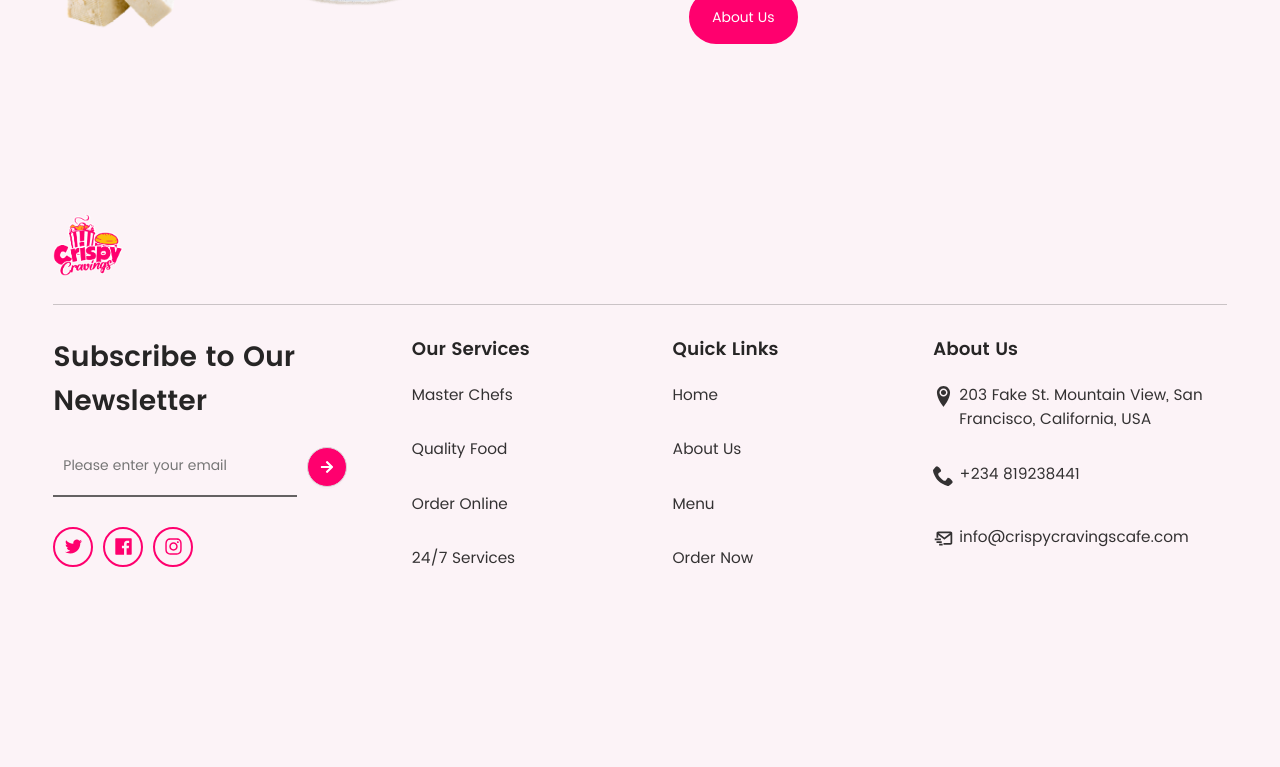
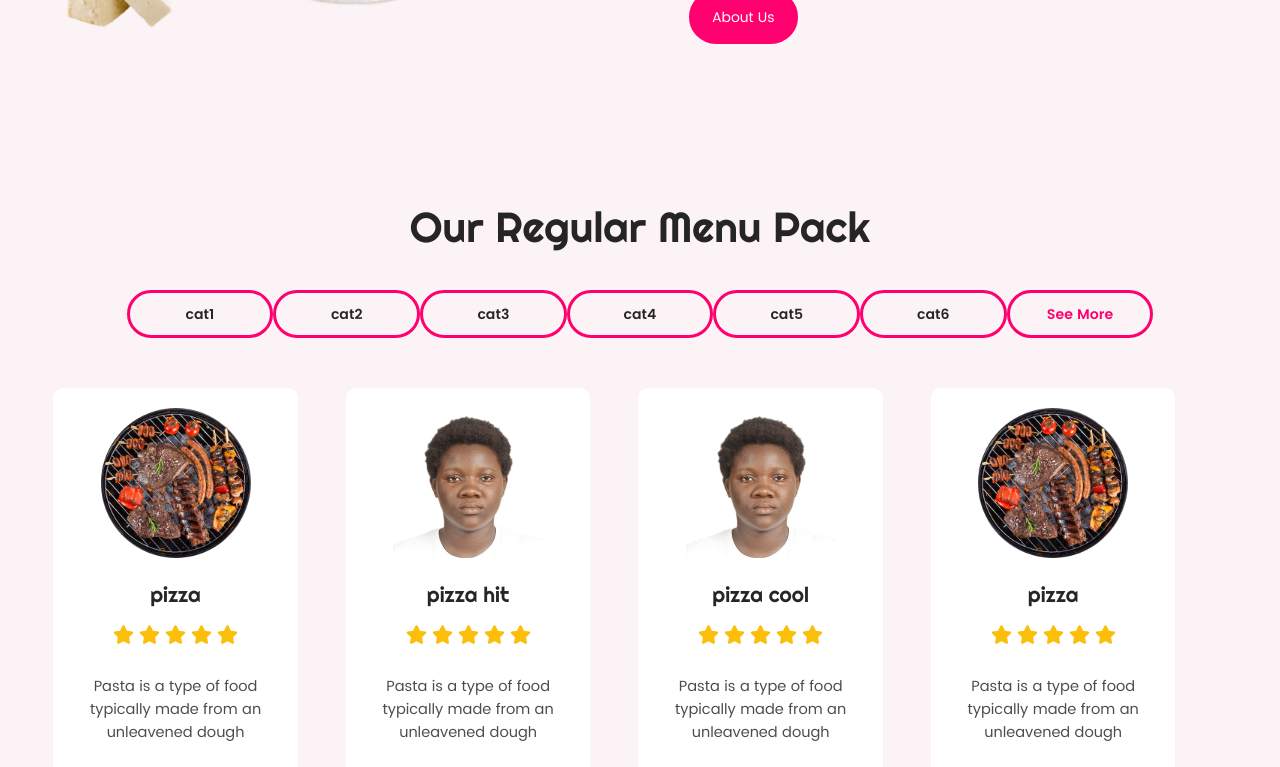
Before and after one commit to dasimems/crispy-cravings, a React (Create React App) app: page / in a window 1280 px wide. Shown: the part 2000-2767 px from the top of the page. Before the commit the page ends 2585 px from the top, so only its background shows below. Built offline with nearby package versions, Linux system fonts and the light colour scheme; no server answers.

Commit message:
fix: fixed unused variable on the menu page

```diff
--- a/src/asset/styles/home.css
+++ b/src/asset/styles/home.css
@@ -275,4 +275,52 @@ button {
   -moz-transition: 0.5s ease all;
   -ms-transition: 0.5s ease all;
   -o-transition: 0.5s ease all;
+}
+
+.menu-pack .pack-title {
+  font-size: 3rem;
+  font-family: righteous;
+  text-align: center;
+}
+.menu-pack .pack-menus {
+  width: 100%;
+  margin-top: 30px;
+}
+.menu-pack .pack-menus .menu-btn {
+  display: flex;
+  align-items: center;
+  border-radius: 50px;
+  -webkit-border-radius: 50px;
+  -moz-border-radius: 50px;
+  -ms-border-radius: 50px;
+  -o-border-radius: 50px;
+  padding: 10px;
+  border: 3px solid #ff006e;
+  justify-content: center;
+  font-family: poppins-semibold;
+}
+.menu-pack .pack-menus .menu-btn p {
+  padding: 0px;
+  margin: 0px;
+}
+.menu-pack .pack-menus .menu-btn a {
+  color: black;
+}
+.menu-pack .pack-menus .link-btn {
+  padding: 0px;
+}
+.menu-pack .pack-menus .link-btn a {
+  width: 100%;
+  height: 100%;
+  display: inline-flex;
+  align-items: center;
+  justify-content: center;
+  color: #ff006e;
+}
+.menu-pack .dishes-container {
+  margin-top: 50px;
+}
+.menu-pack .dishes-container .dishes-content {
+  margin-right: 4.1%;
+  margin-bottom: 30px;
 }/*# sourceMappingURL=home.css.map */
--- a/src/asset/styles/home.scss
+++ b/src/asset/styles/home.scss
@@ -271,3 +271,66 @@
         }
     }
 }
+
+.menu-pack{
+
+    .pack-title{
+        font-size: 3rem;
+        font-family: righteous;
+        text-align: center;
+    }
+
+    .pack-menus{
+        width: 100%;
+        margin-top: 30px;
+
+        .menu-btn{
+            display: flex;
+            align-items: center;
+            border-radius: 50px;
+            -webkit-border-radius: 50px;
+            -moz-border-radius: 50px;
+            -ms-border-radius: 50px;
+            -o-border-radius: 50px;
+            padding: 10px;
+            border: 3px solid getColor("primary");
+            justify-content: center;
+            font-family: poppins-semibold;
+
+            p{
+                padding: 0px;
+                margin: 0px;
+            }
+
+            a{
+                color: black;
+
+            }
+        }
+
+        .link-btn{
+            padding: 0px;
+            // background: getColor("primary");
+
+
+            a{
+                width: 100%;
+                height: 100%;
+                display: inline-flex;
+                align-items: center;
+                justify-content: center;
+                color: getColor("primary");
+            }
+        }
+    }
+
+    .dishes-container{
+        margin-top: 50px;
+
+        .dishes-content{
+            margin-right: 4.1%;
+            margin-bottom: 30px;
+        }
+    }
+
+}
--- a/src/pages/Home.jsx
+++ b/src/pages/Home.jsx
@@ -1,19 +1,22 @@
 import { Button, Col, Row } from "antd";
 import React from "react";
 import Slider from "react-slick";
-import { FaArrowLeft, FaArrowRight, FaSearch } from "react-icons/fa";
+import { FaArrowLeft, FaArrowRight, FaPlus, FaSearch } from "react-icons/fa";
 import { Link } from "react-router-dom";
-import { dishes, products, service } from "../utils/constant"
+import { dishes, productCategories, products, service } from "../utils/constant"
 
 import "../asset/styles/home.css"
 import { Dishes, ImageAnimation } from "../components";
 import ServiceImage from "../asset/images/service_image.png"
 import VegetableOne from "../asset/images/vegetables_1.png"
 import VegetableTwo from "../asset/images/vegetables_2.png"
+import { useState } from "react";
+import { useEffect } from "react";
 
 function Home(props) {
 
     var sliderRef;
+    const [productCats, setProductCats] = useState([]);
 
     var settings = {
       dots: false,
@@ -50,6 +53,33 @@ function Home(props) {
         }
       ]
     };
+
+    useEffect(()=>{
+
+      if(productCategories.length < 8){
+        setProductCats(productCategories)
+      }else{
+
+        var newProdCat = []
+        productCategories.forEach((prod, index) => {
+
+          if(index < 6){
+            newProdCat.push(prod);
+          }
+
+        })
+
+        newProdCat.push({
+          id: (newProdCat.length + 1),
+          label: "See More",
+          icon: <FaPlus />
+        })
+
+        setProductCats(newProdCat)
+
+      }
+
+    }, [])
 
   return (
     <>
@@ -221,6 +251,58 @@ function Home(props) {
 
       </Row>
 
+      <Row justify="center" className="menu-pack">
+
+        <Col span={22}>
+
+            <h2 className="pack-title">Our Regular Menu Pack</h2>
+
+            <Row justify="center" className="pack-menus">
+
+                  {productCats.map((cat, index)=>{
+
+                    var {label} = cat,
+                      catClassName = "menu-btn";
+
+                      if(label.toLowerCase() === "see more"){
+                        catClassName += " link-btn";
+                      }
+
+
+                    return(
+
+                      <Col span={3} key={index} className={catClassName}>
+
+                        {label.toLowerCase() !=="see more"? <p>{label}</p>: <Link to="/menu">{label}</Link>}
+
+                      </Col>
+
+                    )
+
+                  })}
+
+            </Row>
+
+            <Row className="dishes-container">
+
+                {products.map((product, index)=>{
+
+                  return(
+                    <Col key={index} span={5} className="dishes-content">
+
+                      <Dishes data={product} />
+
+                    </Col>
+                  )
+
+                })}
+
+            </Row>
+
+        </Col>
+
+      </Row>
+
     </>
   );
 }
--- a/src/pages/Menu.jsx
+++ b/src/pages/Menu.jsx
@@ -1,5 +1,5 @@
 import React from "react"
-import { products } from "../utils/constant"
+// import { products } from "../utils/constant"
 
 const Menu = () => {
   return (
--- a/src/utils/constant.js
+++ b/src/utils/constant.js
@@ -162,16 +162,56 @@ export const links = [
       icon: <BsFillCartCheckFill />,
       label: "cat1"
     },
-        {
+    {
       id: 2,
       icon: <MdSupportAgent />,
       label: "cat2"
     },
-        {
+    {
       id: 3,
       icon: <GiKnifeFork  />,
       label: "cat3"
-    }
+    },
+    {
+      id: 4,
+      icon: <GiKnifeFork  />,
+      label: "cat4"
+    },
+    {
+      id: 5,
+      icon: <GiKnifeFork  />,
+      label: "cat5"
+    },
+    {
+      id: 6,
+      icon: <GiKnifeFork  />,
+      label: "cat6"
+    },
+    {
+      id: 7,
+      icon: <GiKnifeFork  />,
+      label: "cat7"
+    },
+    {
+      id: 8,
+      icon: <GiKnifeFork  />,
+      label: "cat8"
+    },
+    {
+      id: 9,
+      icon: <GiKnifeFork  />,
+      label: "cat9"
+    },
+    {
+      id: 10,
+      icon: <GiKnifeFork  />,
+      label: "cat10"
+    },
+    {
+      id: 11,
+      icon: <GiKnifeFork  />,
+      label: "cat11"
+    },
   ]
 
   export const products = [
```
Also changed, not shown: 1 other file (tests, documents, lock files or other folders).
